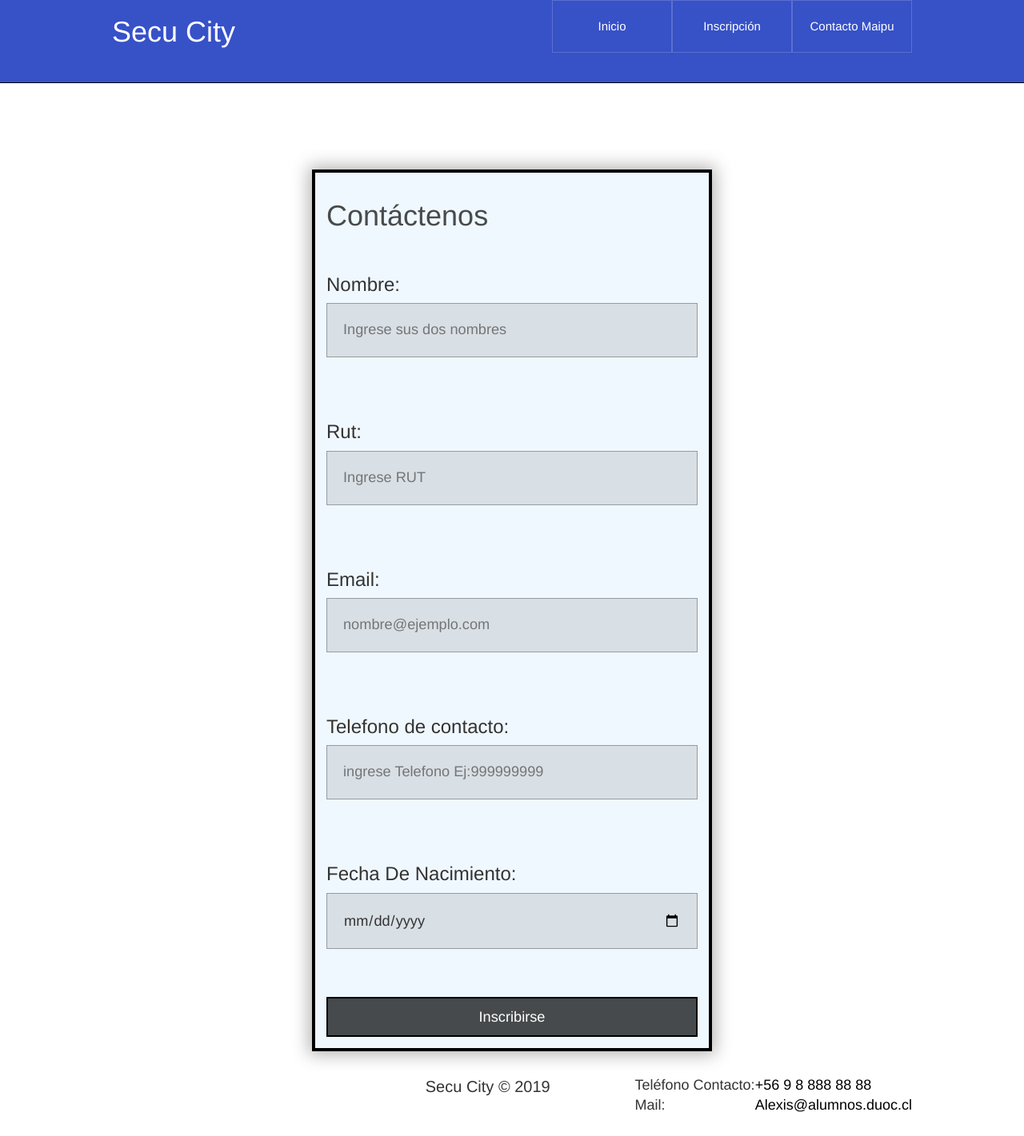
After one commit to Alerzi88/ExamenAgil, a Django app: template blog/templates/blog/formulario.html in a window 1280 px wide. The commit adds this page. Shown: the whole page at 80% size. Run offline with Django 3.2, Linux system fonts and the light colour scheme; the template is opened without the code that fills it, so the values that code supplies are empty; some libraries are stand-ins or nearby versions; some web fonts are replaced.

Commit message:
Cambie el css 2

```diff
--- /dev/null
+++ b/blog/templates/blog/formulario.html
@@ -0,0 +1,136 @@
+<!DOCTYPE html>
+<html lang="es">
+<head>
+    <!-- Aqui van los Metadatos (Datos que no se muestran en Pantalla)-->
+    <meta charset="UTF-8">
+    {% load static %}
+    <meta name="viewport" content="width=device-width, initial-scale=1.0">
+    <meta http-equiv="X-UA-Compatible" content="ie=edge">
+    <meta name="description" content="Pagina buenisima">
+    <title>HOLI</title>
+    <link rel="stylesheet" href="{% static 'css/main.css' %}">
+    <link rel="icon" href="{% static 'img/icon.jpg' %}"/>
+    <link rel="stylesheet" href="{% static 'css/fontello.css' %}">
+    <link rel="stylesheet" href="https://maxcdn.bootstrapcdn.com/bootstrap/3.3.7/css/bootstrap.min.css">
+    <script src="https://ajax.googleapis.com/ajax/libs/jquery/3.3.1/jquery.min.js"></script>
+    <script src="https://maxcdn.bootstrapcdn.com/bootstrap/3.3.7/js/bootstrap.min.js"></script>
+    <link rel="stylesheet" href="{% static 'css/blog.css' %}">
+    <link rel="stylesheet" href="{% static 'css/menu.css' %}">
+    <link rel="stylesheet" href="{% static 'css/banner.css' %}">
+    <link rel="stylesheet" href="{% static 'css/carrusel.css' %}">
+    <link rel="stylesheet" href="{% static 'css/info.css' %}">
+    <link rel="stylesheet" href="{% static 'css/formulario.css' %}">
+    <link rel="stylesheet" href="https://fonts.googleapis.com/css?family=Open+Sans">
+    <link rel="stylesheet" href="http://weloveiconfonts.com/api/?family=fontawesome|typicons">
+
+</head>
+<body>
+    <header>
+
+        <div class="contenedor">
+            <article class="titulo"><a href="index.html"><h1> Secu City
+            </h1></a></article>
+            <input type="checkbox" id="menu-bar">
+            <label class="icon-list" for="menu-bar"> </label>
+            <nav class="menu">
+                <a href="index.html">Inicio</a>
+                <a href="Formulario.html">Inscripción</a>
+                <a href="http://www.municipalidadmaipu.cl/informacion-de-contacto/">Contacto Maipu</a>
+            </nav>
+
+        </div>
+
+    </header>
+
+    <main>
+
+        <section id="Formulario_p">
+        <div class="contenedor">
+            <div class="cont_form">
+                 <h1 class="formulario__titulo">Contáctenos</h1>
+		<br/>
+
+                <article class="datos_form">
+		  <form onSubmit="validate()" action="#">
+            <h3>Nombre:</h3>
+            <label class="formulario__label" for="txtName"></label>
+			<input class="formulario__input" type="text" maxlength="40" minlength="2" id="txtName"
+            placeholder="Ingrese sus dos nombres" required onkeypress="return sololetras(event)"/>
+            <span id="nameValidator" style="color:red"></span>
+            <br/>
+              <h3>Rut:</h3>
+            <label class="formulario__label" for="txtRut"></label>
+			<input type="text" id="rut" class="formulario__input" name="rut" required oninput="checkRut(this)" placeholder="Ingrese RUT">
+              <br/>
+            <h3>Email:</h3>
+            <label class="formulario__label" for="frmEmailC"></label>
+            <input class="formulario__input" type="email" name="emailC" id="txtEmail"
+            placeholder="nombre@ejemplo.com" required autocomplete="email">
+            <br/>
+
+			<h3>Telefono de contacto:</h3>
+			<label class="formulario__label" for="txtFono"></label>
+			<input class="formulario__input" type="tel" id="txtFono"
+			placeholder="ingrese Telefono Ej:999999999" required pattern="[0-9]{9}"/>
+			<br />
+            <h3>Fecha De Nacimiento:</h3>
+			<label  class="formulario__label" for="txtDate"></label>
+			<input class="formulario__input" type="date" id="txtDate" required
+				max="2000-12-31" min="1910-01-01" />
+            <br />
+			<button class="formulario__submit">Inscribirse</button>
+        </form>
+                    </article>
+                </div>
+        </div>
+    </section>
+
+
+    </main>
+    <footer>
+
+        <div class="contenedor">
+            <table><div class="sociales">
+
+                <a class="icon-facebook-squared"href="https://www.facebook.com/"></a>
+                <a class="icon-twitter-1" href="https://twitter.com/?lang=es"></a>
+                <a class="icon-instagram" href="https://www.instagram.com/?hl=es-la"></a>
+                <a class="icon-googleplus-rect" href="https://plus.google.com/discover?hl=es"></a>
+
+                </div>
+                <div>
+                        <tr>
+                            <td>Teléfono Contacto:</td>
+                             <td>
+
+                                <!-- Hipervínculo con llamada -->
+                                <a href="tel:+56988888888">
+                                    +56 9 8 888 88 88
+                                </a>
+
+                            </td>
+                        </tr>
+
+                        <tr>
+                            <td>Mail:</td>
+                            <td>
+
+                                <a href="mailto:Alexis@alumnos.duoc.cl">
+                                    Alexis@alumnos.duoc.cl
+                                </a>
+
+                            </td>
+                        </tr>
+                </div>
+                <p class="copy">Secu City &copy; 2019</p>
+
+            </table>
+
+
+
+        </div>
+
+    </footer>
+    <script src="formulario.js"></script>
+</body>
+</html>
--- a/blog/templates/blog/post_list.html
+++ b/blog/templates/blog/post_list.html
@@ -35,6 +35,7 @@
             <nav class="menu">
                 <a href="post_list.html">Inicio</a>
                 <a href="formulario.html">Inscripción</a>
+                <a href="login.html">Inicia Sesion</a>
                 <a href="http://www.municipalidadmaipu.cl/informacion-de-contacto/">Contacto Maipu</a>
             </nav>
 
--- a/blog/views.py
+++ b/blog/views.py
@@ -5,3 +5,6 @@ from .models import Post
 def post_list(request):
     posts = Post.objects.filter(published_date__lte=timezone.now()).order_by('published_date')
     return render(request, 'blog/post_list.html', {'posts': posts})
+
+def login(request):
+    return render(request, 'blog/login.html')
```
Also changed, not shown: blog/templates/blog/login.html (added, +56 -0 lines).
